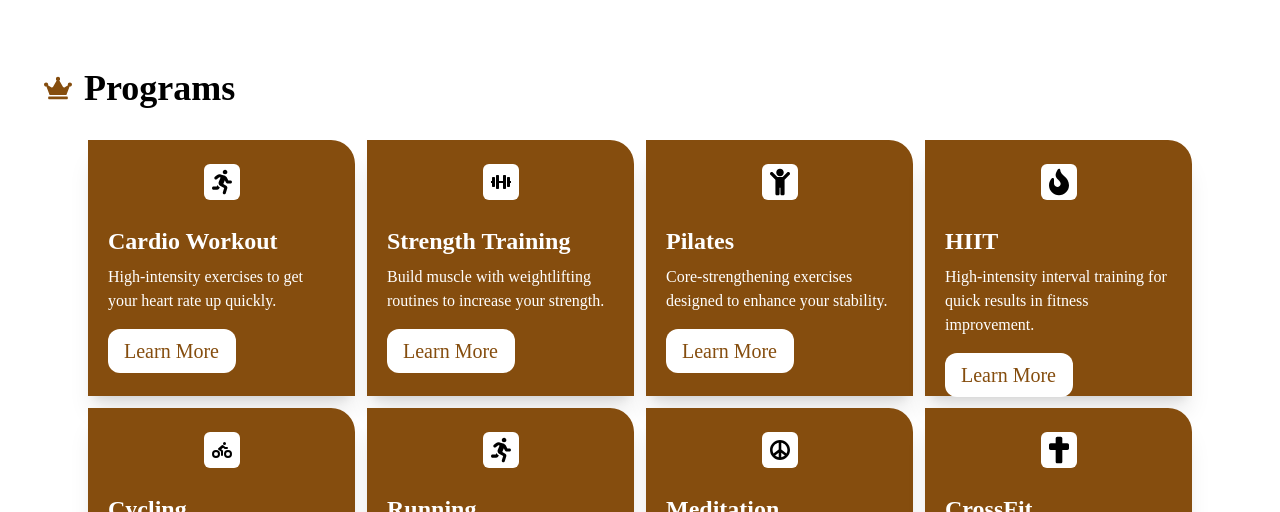
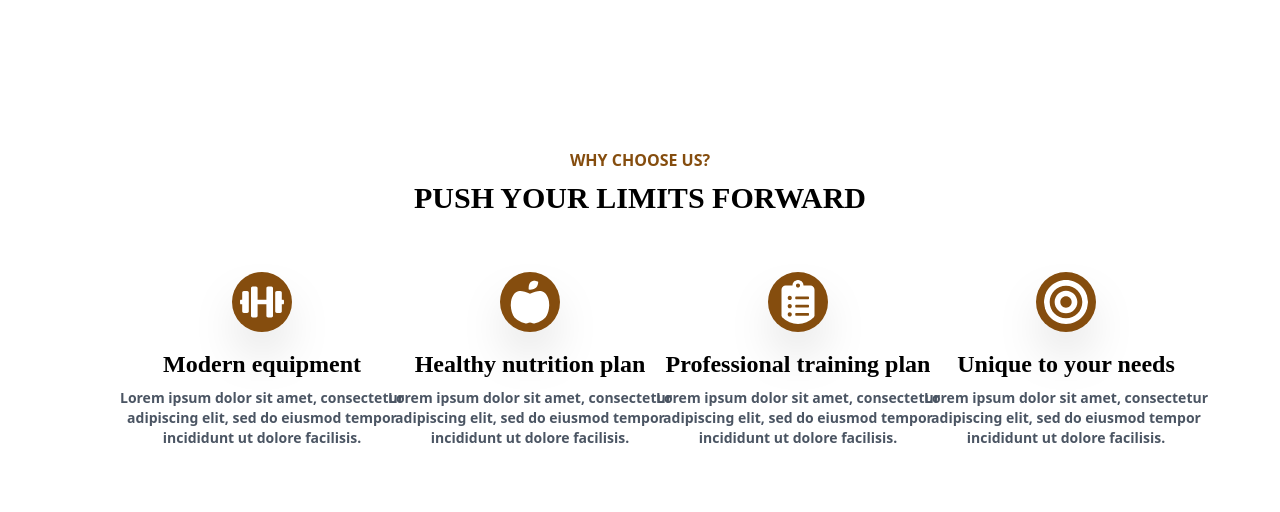
Before and after one commit to imabuzerkhan/Fitness-Website, a React (Vite) app: page /trainers in a window 1280 px wide. Shown: the part 440-952 px from the top of the page. Built offline with nearby package versions, Linux system fonts and the light colour scheme.

Commit message:
new commit

```diff
--- /dev/null
+++ b/src/Components/Choose.jsx
@@ -0,0 +1,31 @@
+import React from 'react'
+import { FaDumbbell, FaAppleAlt, FaClipboardList, FaBullseye } from 'react-icons/fa';
+import { choose } from '../Data/Data';
+
+const icons = {
+  FaDumbbell: <FaDumbbell className='block mx-auto bg-yellow-800 hover:bg-black  shadow-2xl py-1 px-2 rounded-full   ' />,
+  FaAppleAlt: <FaAppleAlt className='block mx-auto bg-yellow-800 hover:bg-black  shadow-2xl py-2 px-2 rounded-full   ' />,
+  FaClipboardList: <FaClipboardList className='block mx-auto hover:bg-black bg-yellow-800 shadow-2xl py-2 px-2 rounded-full   ' />,
+  FaBullseye: <FaBullseye className='block mx-auto hover:bg-black bg-yellow-800  shadow-2xl py-1 px-2 rounded-full   ' />,
+}
+
+const Choose = () => {
+  return (
+   <>
+   <div className="choose w-full mt-44  px-28 h-auto   ">
+    <h1 className='text-yellow-800 text-md font-bold text-center  ' >WHY CHOOSE US?</h1>
+    <p className='text-black text-3xl text-center font-["Kanit"] font-[800] mt-2 mb-4' >PUSH YOUR LIMITS FORWARD</p>
+    <div className="choose-banner grid grid-cols-2 md:grid-cols-4 my-10 gap-4 ">
+      {choose.map(({title, description, icon}, index) => (
+        <div className="card w-[300px] h-auto my-4 text-center  " key={index} >
+          <div className="icon text-6xl text-white mb-4 cursor-pointer ">{icons[icon]}</div>
+          <h1 className=' text-xl md:text-2xl font-[800] font-["Kanit"] my-2 '>{title}</h1>
+          <p className='text-sm text-center font-[600] text-gray-600  ' >{description}</p>
+        </div>
+      ))}
+    </div>
+   </div>
+   </>
+  )
+}
+export default Choose
--- /dev/null
+++ b/src/Components/RegistrationBanner.jsx
@@ -0,0 +1,21 @@
+import React from 'react';
+import bannerimg from '../assets/img/gallery/gallery-6.jpg';
+
+const RegistrationBanner = () => {
+  return (
+    <div
+      className="main-banner bg-cover bg-center h-screen "
+      style={{ backgroundImage: `url(${bannerimg})` }}
+    >
+<div className="main-banner bg-black bg-opacity-65 " >
+      <div className="content text-center flex items-center justify-center flex-col py-52  ">
+      <h1 className='text-white text-md md:text-4xl font-[800] font-sans mt-10 mb-4 '>REGISTRATION NOW TO GET MORE DEALS</h1>
+      <p className='text-white text-2xl  mb-10 font-["Merriweather"] ' >WHERE HEALTH, BEAUTY AND FITNESS MEET.</p>
+      <button  className='border-[3px] border-yellow-800 text-3xl py-2 px-4 text-white font-["Merriweather"]' > Appoinment</button>
+    </div>
+    </div>
+    </div>
+  );
+}
+
+export default RegistrationBanner;
--- a/src/Data/Data.js
+++ b/src/Data/Data.js
@@ -85,6 +85,9 @@ const fitnessData = [
 ];
 
 
+
+
+
 export default fitnessData;
 
 import { FaReact } from "react-icons/fa6";
@@ -111,3 +114,34 @@ export const value = [
     description: "hello everyone it is our value section so please follow us"
   }
 ];
+
+
+
+
+
+export const choose = [
+  {
+    index: 1,
+    title: "Modern equipment",
+    description: "Lorem ipsum dolor sit amet, consectetur adipiscing elit, sed do eiusmod tempor incididunt ut dolore facilisis.",
+    icon: "FaDumbbell",
+  },
+  {
+    index: 2,
+    title: "Healthy nutrition plan",
+    description: "Lorem ipsum dolor sit amet, consectetur adipiscing elit, sed do eiusmod tempor incididunt ut dolore facilisis.",
+    icon: "FaAppleAlt",
+  },
+  {
+    index: 3,
+    title: "Professional training plan",
+    description: "Lorem ipsum dolor sit amet, consectetur adipiscing elit, sed do eiusmod tempor incididunt ut dolore facilisis.",
+    icon: "FaClipboardList",
+  },
+  {
+    index: 4,
+    title: "Unique to your needs",
+    description: "Lorem ipsum dolor sit amet, consectetur adipiscing elit, sed do eiusmod tempor incididunt ut dolore facilisis.",
+    icon: "FaBullseye",
+  },
+]
--- a/src/Pages/home/Home.jsx
+++ b/src/Pages/home/Home.jsx
@@ -2,12 +2,16 @@ import React from 'react'
 import HeroSection from '../../Components/HeroSection'
 import Programs from '../../Components/Programs'
 import Value from '../../Components/Value'
+import Choose from '../../Components/Choose'
+import RegistrationBanner from '../../Components/RegistrationBanner'
 const Home = () => {
   return (
    <>
    <HeroSection></HeroSection>
+   <Choose></Choose>
    <Programs></Programs>
    <Value></Value>
+   <RegistrationBanner></RegistrationBanner>
    </>
   )
 }
--- a/tailwind.config.js
+++ b/tailwind.config.js
@@ -1,19 +1,18 @@
 /** @type {import('tailwindcss').Config} */
-module.exports = {
+export default {
   content: [
     "./index.html",
     "./src/**/*.{js,ts,jsx,tsx}",
   ],
   theme: {
     extend: {
+      boxShadow: {
+        'custom': '0px 0px 10px 5px rgba(0, 0, 0, 0.1)', // Custom shadow
+      },
       backgroundImage: {
-        'hero-pattern': "url('..assets/img/hero/hero-1.jpg')",
-      },
-      fontFamily: {
-        'kanit': ['Kanit', 'sans-serif'],
-        'merriweather': ['Merriweather', 'serif'],
-      },
-
+        'hero-pattern': "url('/img/hero/hero-1.jpg')",
+        'footer-texture': "url('/img/footer-texture.png')",
+      }
     },
   },
   plugins: [],
```
